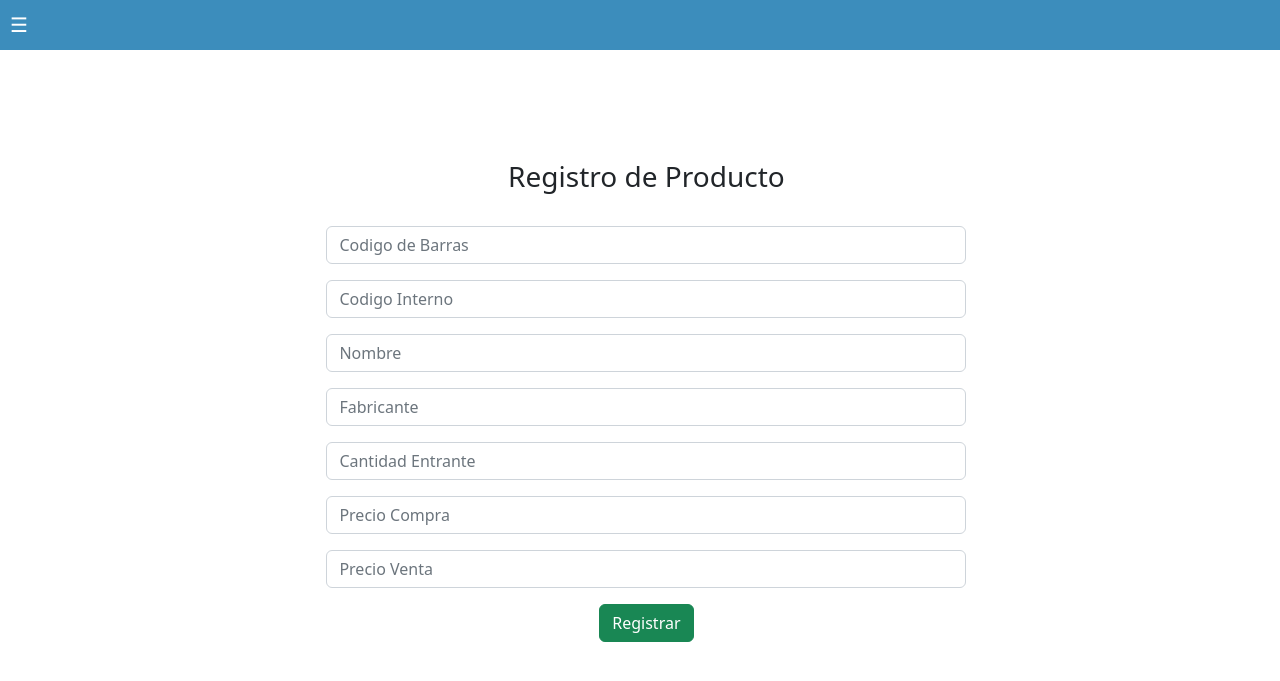
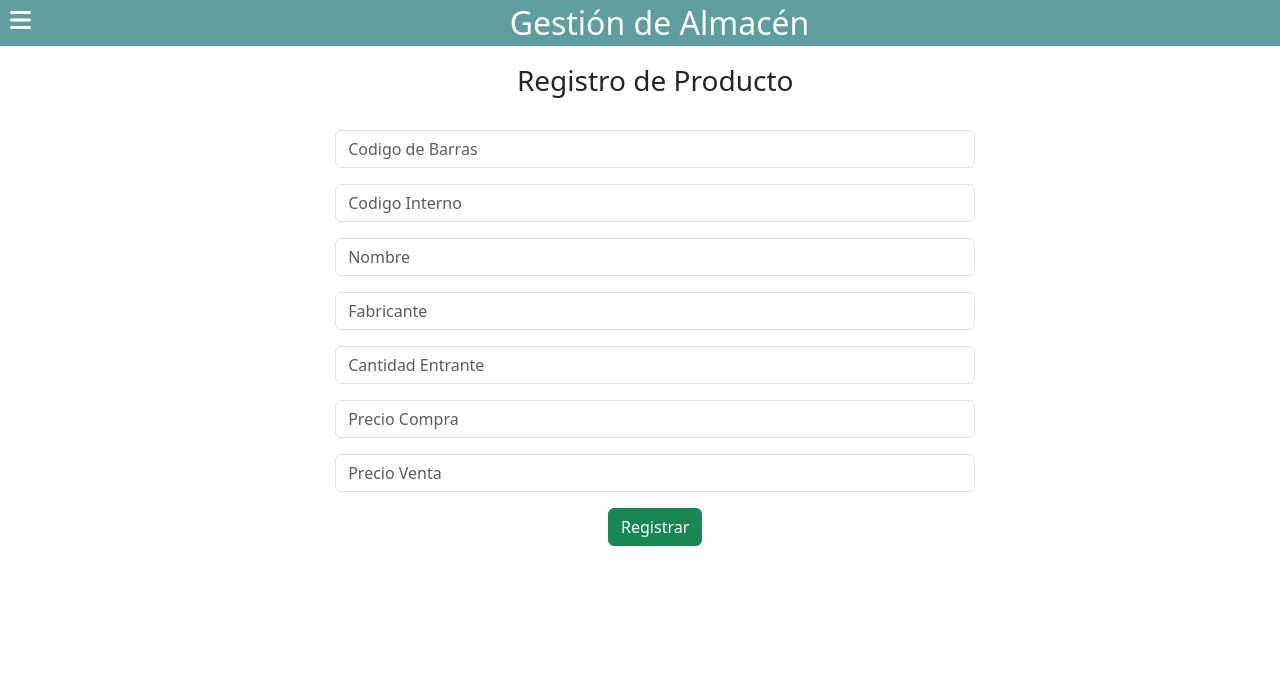
Before and after one commit to SeraPinaBarranco/new_babyline, a PHP site: page /registrar.php in a window 1280 px wide. Shown: the top 681 px of the page. Run offline with PHP 8.4, Linux system fonts and the light colour scheme; some libraries are stand-ins or nearby versions.

Commit message:
registrar new style

```diff
--- a/registrar.php
+++ b/registrar.php
@@ -8,20 +8,39 @@
 
 <head>
     <?php include "./uis/head.php" ?>
-    <link rel="stylesheet" href="./styles/menu_lateral.css">
-    <link rel="stylesheet" href="./styles/style_registrar.css">
+    <!-- <link rel="stylesheet" href="./styles/menu_lateral.css">
+    <link rel="stylesheet" href="./styles/style_registrar.css"> -->
     <script src="./controller/registrar_producto_controller.js" defer></script>
     <title>Registrar producto</title>
 </head>
 
-<body>
+<body style="display: flex; justify-content:center; text-align: center">
+
+    <header>
+        <div class="logo">
+            <span class="span_logo mt-2 mb-2">
+                <a class="" data-bs-toggle="offcanvas" href="#offcanvasExample" role="button" aria-controls="offcanvasExample">
+                    <i class="fa-solid fa-bars hamburguer" style="color: #fff;"></i>
+                </a>
+            </span>
+
+            <h2 class="logo-title mt-1 mb-1 ms-2">Gestión de Almacén</h2>
+
+        </div>
+
+    </header>
 
     <?php include "./uis/menu-lateral.php" ?>
 
-    <div class="content-wrapper" style="width:100%">
-        <h3 align="center">Registro de Producto</h3>
+
+
+    <div class="content-wrapper mt-5 " style="width:50%">
+
+
+
+        <h3 class="mt-3" align="center">Registro de Producto</h3>
         <br />
-        <div class="formulario " align="center">
+        <div class=" formulario" >
             <!--<form action="index.php?pag=registrar" method="post" name="formu" class="form-search" >-->
             <form action="" method="post" name="formu" class="form-search" id="registrar_producto">
 
--- /dev/null
+++ b/styles/styles.css
@@ -0,0 +1,114 @@
+:root {
+  --rosa: #e681c4;
+  --azul: #5f9ea0;
+  --azul-menu: #5f9ea0d2;
+  --azul-menu2: #314748;
+  --amarillo: rgba(230, 208, 83, .5);
+}
+
+* {
+  margin: 0;
+  padding: 0;
+  box-sizing: border-box;
+}
+
+main {
+
+  display: flex;
+  flex-direction: column;
+  align-items: center;
+  /* background-color: var(--amarillo); */
+
+  margin: 0 auto;
+  width: 90%;
+  height: 600px;
+  border-radius: 5px 5px ;
+  padding: 20px;
+
+}
+
+header{
+  width: 100%;
+  height: 80px;
+  position: fixed;
+  top: 0;
+}
+
+#almacen{
+  position: fixed;
+  top: 45%;
+  left: 50%;
+  transform: translate(-50%, -50%);
+  opacity: .3;
+}
+
+#imagen_pollo{
+  width: 12vw;
+  height: 12vh;
+  /* position: relative; */
+  opacity: .5;
+  margin-left: 80vw;
+}
+
+
+
+.logo {
+  display: flex;
+  background-color: #5f9ea0;
+}
+
+#enviar:hover .tooltiptext{
+  visibility: visible;
+}
+
+.logo-title {
+  width: 100%;
+  color: #fff;
+  text-align: center;
+}
+
+.hamburguer {
+  margin-left: 10px;
+  font-size: x-large;
+}
+
+.offcanvas-body{
+  background-color: var(--azul-menu2);
+
+}
+
+.offcanvas-body > span,li{
+  padding-left: 20px;
+}
+
+.offcanvas-header {
+  background-color: cadetblue;
+  color: #fff;
+  font-weight: bold;
+}
+
+:is(li, .offcanvas-body > span) {
+  list-style: none;
+  /* color: #5f9ea0; */
+  color: #fff;
+  font-weight: lighter;
+}
+
+i{
+  color: #fff;
+}
+button{
+  border: 0;
+  padding: 5px 8px;
+  border-radius: 5px 5px 5px 5px ;
+  background-color: var(--amarillo);
+}
+
+footer{
+  width: 100%;
+  height: 80px;
+  background-color: #5f9ea0;
+  color: #fff;
+  position: fixed;
+  bottom: 0;
+}
--- a/uis/head.php
+++ b/uis/head.php
@@ -1,23 +1,53 @@
-<meta charset="UTF-8">
+<!-- <meta charset="UTF-8">
 <meta http-equiv="X-UA-Compatible" content="IE=edge">
-<meta name="viewport" content="width=device-width, initial-scale=1.0">
+<meta name="viewport" content="width=device-width, initial-scale=1.0"> -->
 
-<!-- BOOTSTRAP 5.2 -->
+<!-- BOOTSTRAP 5.2
 <link rel="stylesheet" href="./plugins/bootstrap-5.2.3-dist/bootstrap-5.2.3-dist/css/bootstrap.css">
 <script src="./plugins/bootstrap-5.2.3-dist/bootstrap-5.2.3-dist/js/bootstrap.bundle.js" defer></script>
-<script src="./plugins/bootstrap-5.2.3-dist/bootstrap-5.2.3-dist/js/bootstrap.js" defer></script>
+<script src="./plugins/bootstrap-5.2.3-dist/bootstrap-5.2.3-dist/js/bootstrap.js" defer></script> -->
 
 <!-- CUSTOM CSS -->
 <!-- <link rel="stylesheet" href="./styles/menu_lateral.css"> -->
+
+<!-- JQUERY
+<script src="http://code.jquery.com/jquery-3.2.1.slim.min.js" integrity="sha256-k2WSCIexGzOj3Euiig+TlR8gA0EmPjuc79OEeY5L45g=" crossorigin="anonymous">
+</script>-->
+
+<!-- FONT AWESOME
+<link rel="stylesheet" href="https://cdnjs.cloudflare.com/ajax/libs/font-awesome/6.4.0/css/all.min.css" integrity="sha512-iecdLmaskl7CVkqkXNQ/ZH/XLlvWZOJyj7Yy7tcenmpD1ypASozpmT/E0iPtmFIB46ZmdtAc9eNBvH0H/ZpiBw==" crossorigin="anonymous" referrerpolicy="no-referrer" />
+<link rel="stylesheet" href="https://cdnjs.cloudflare.com/ajax/libs/font-awesome/6.4.0/css/brands.min.css" integrity="sha512-9YHSK59/rjvhtDcY/b+4rdnl0V4LPDWdkKceBl8ZLF5TB6745ml1AfluEU6dFWqwDw9lPvnauxFgpKvJqp7jiQ==" crossorigin="anonymous" referrerpolicy="no-referrer" />
+
+
+<!-- SWEET ALERT
+<script src="https://cdn.jsdelivr.net/npm/sweetalert2@11.7.3/dist/sweetalert2.all.min.js"></script>
+<link rel="stylesheet" href="https://cdn.jsdelivr.net/npm/sweetalert2@11.7.3/dist/sweetalert2.min.css">-->
+
+
+
+<meta http-equiv="X-UA-Compatible" content="IE=edge">
+<meta name="viewport" content="width=device-width, initial-scale=1.0">
 
 <!-- JQUERY -->
 <script src="http://code.jquery.com/jquery-3.2.1.slim.min.js" integrity="sha256-k2WSCIexGzOj3Euiig+TlR8gA0EmPjuc79OEeY5L45g=" crossorigin="anonymous">
 </script>
 
 <!-- FONT AWESOME -->
-<link rel="stylesheet" href="https://cdnjs.cloudflare.com/ajax/libs/font-awesome/6.4.0/css/all.min.css" integrity="sha512-iecdLmaskl7CVkqkXNQ/ZH/XLlvWZOJyj7Yy7tcenmpD1ypASozpmT/E0iPtmFIB46ZmdtAc9eNBvH0H/ZpiBw==" crossorigin="anonymous" referrerpolicy="no-referrer" />
-<link rel="stylesheet" href="https://cdnjs.cloudflare.com/ajax/libs/font-awesome/6.4.0/css/brands.min.css" integrity="sha512-9YHSK59/rjvhtDcY/b+4rdnl0V4LPDWdkKceBl8ZLF5TB6745ml1AfluEU6dFWqwDw9lPvnauxFgpKvJqp7jiQ==" crossorigin="anonymous" referrerpolicy="no-referrer" />
+<link rel="stylesheet" href="https://cdnjs.cloudflare.com/ajax/libs/font-awesome/6.4.0/css/all.min.css">
+
+<!-- BOX ICONS  -->
+<link href='https://unpkg.com/boxicons@2.1.4/css/boxicons.min.css' rel='stylesheet'>
+
+<link rel="stylesheet" href="./styles/styles.css">
+
+<!-- BOOTSTRAP  -->
+<script src="https://cdn.jsdelivr.net/npm/bootstrap@5.3.0-alpha3/dist/js/bootstrap.bundle.min.js" integrity="sha384-ENjdO4Dr2bkBIFxQpeoTz1HIcje39Wm4jDKdf19U8gI4ddQ3GYNS7NTKfAdVQSZe" crossorigin="anonymous"></script>
+<link href="https://cdn.jsdelivr.net/npm/bootstrap@5.3.0-alpha3/dist/css/bootstrap.min.css" rel="stylesheet" integrity="sha384-KK94CHFLLe+nY2dmCWGMq91rCGa5gtU4mk92HdvYe+M/SXH301p5ILy+dN9+nJOZ" crossorigin="anonymous">
+
 
 <!-- SWEET ALERT -->
 <script src="https://cdn.jsdelivr.net/npm/sweetalert2@11.7.3/dist/sweetalert2.all.min.js"></script>
 <link rel="stylesheet" href="https://cdn.jsdelivr.net/npm/sweetalert2@11.7.3/dist/sweetalert2.min.css">
+
+<script src="./scripts/scripts.js" defer></script>
+<title>Document</title>
--- a/uis/menu-lateral.php
+++ b/uis/menu-lateral.php
@@ -1,10 +1,11 @@
 <div class="div-burguer">
     <button id="boton-hamburguesa">
-            <span>&#9776;</span>
+        <span>&#9776;</span>
     </button>
 </div>
 <section class="sidebar">
-        <aside>
+    <!-- MENU ANTIGUO -->
+    <!--<aside>
             <nav id="menu-hamburguesa">
                 <ul class="sidebar-menu" data-widget="tree">
                     <li class="header" style="color:white">MAIN NAVIGATION</li>
@@ -19,7 +20,7 @@
                             </span>
                         </a>
                         <ul class="treeview-menu">
-                            <!-- va a vista/registrar.php -->
+
                             <li class="active"><a href="registrar.php"><i class="fa fa-circle-o fa-lg"></i>&nbsp;Registrar</a></li>
                             <li><a href="buscar.php"><i class="fa fa-circle-o fa-lg"></i>Buscar</a></li>
                             <li><a href="importar.php"><i class="fa fa-circle-o fa-lg"></i>Importar tablas desde Excel</a></li>
@@ -65,7 +66,7 @@
                     <li><a href="exportar.php" ><i class="fa fa-book fa-lg"></i>&nbsp;&nbsp;&nbsp;<span>Exportar productos con precios</span></a></li>
                     <li><a href="./model/exportar-categorias.php" ><i class="fa fa-book fa-lg"></i>&nbsp;&nbsp;&nbsp;<span>Exportar categorias</span></a></li>
                     <li><a href="./model/exportar-tiendas.php" ><i class="fa fa-book fa-lg"></i>&nbsp;&nbsp;&nbsp;<span>Exportar tiendas</span></a></li>
-                    <!-- <li><a href="#" ><i class="fa fa-book fa-lg"></i>&nbsp;&nbsp;&nbsp;<span>Exportar tiendas</span></a></li> -->
+
 
                     <li><a href="nueva-categoria.php"><i class="fa fa-book fa-lg"></i>&nbsp;&nbsp;&nbsp;<span>Nueva Categoria</span></a></li>
 
@@ -75,5 +76,51 @@
                 </ul>
 
             </nav>
-        </aside>
-    </section>
+        </aside> -->
+
+    <!-- MENU NUEVO -->
+    <aside class="aside-menu-icon">
+        <div class="offcanvas offcanvas-start" tabindex="-1" id="offcanvasExample" aria-labelledby="offcanvasExampleLabel">
+
+            <div class="offcanvas-header">
+                <h5 class="offcanvas-title" id="offcanvasExampleLabel"><a href="index.php">MENÚ</a></h5>
+                <button type="button" class="btn-close" data-bs-dismiss="offcanvas" aria-label="Close"></button>
+            </div>
+
+            <div class="offcanvas-body ">
+
+                <span><i class="fa fa-dashboard me-2" style="color: #fff;"></i>Inventario</span>
+                <ul class="">
+                    <li class="" aria-disabled="true"><i class="fa-regular fa-circle me-2" style="color: #fff;"></i><a class="uri" href="registrar.php">Registrar</a></li>
+                    <li class="" aria-disabled="true"><i class="fa-regular fa-circle me-2" style="color: #fff;"></i><a class="uri" href="./views/vista2.php">Buscar</a></li>
+
+                </ul>
+
+                <span><i class="fa-solid fa-right-from-bracket me-2" style="color: #fff;"></i>Salida</span>
+                <ul></ul>
+
+                <span><i class="fa-solid fa-clock-rotate-left me-2" style="color: #fff;"></i>Historial</span>
+                <ul class="">
+                    <li class="" aria-disabled="true"><i class="fa-regular fa-circle me-2" style="color: #fff;"></i>Entrada</li>
+                    <li class="" aria-disabled="true"><i class="fa-regular fa-circle me-2" style="color: #fff;"></i>Salida</li>
+
+                </ul>
+
+                <span><i class="fa-solid fa-book me-2" style="color: #fff;"></i>Registrar BD Remota</span>
+                <ul></ul>
+                <span><i class="fa-solid fa-book me-2" style="color: #fff;"></i>Actualizar Webs</span>
+                <ul></ul>
+                <span><i class="fa-solid fa-book me-2" style="color: #fff;"></i>Exportar</span>
+                <ul></ul>
+                <span><i class="fa-solid fa-book me-2" style="color: #fff;"></i>Importar</span>
+                <ul></ul>
+                <span><i class="fa-solid fa-book me-2" style="color: #fff;"></i>Actualizar a3erp</span>
+                <ul></ul>
+
+
+
+            </div>
+        </div>
+    </aside>
+
+</section>
```
Also changed, not shown: index.php (+21 -6 lines), uis/head_views.php (+30 -7 lines).
